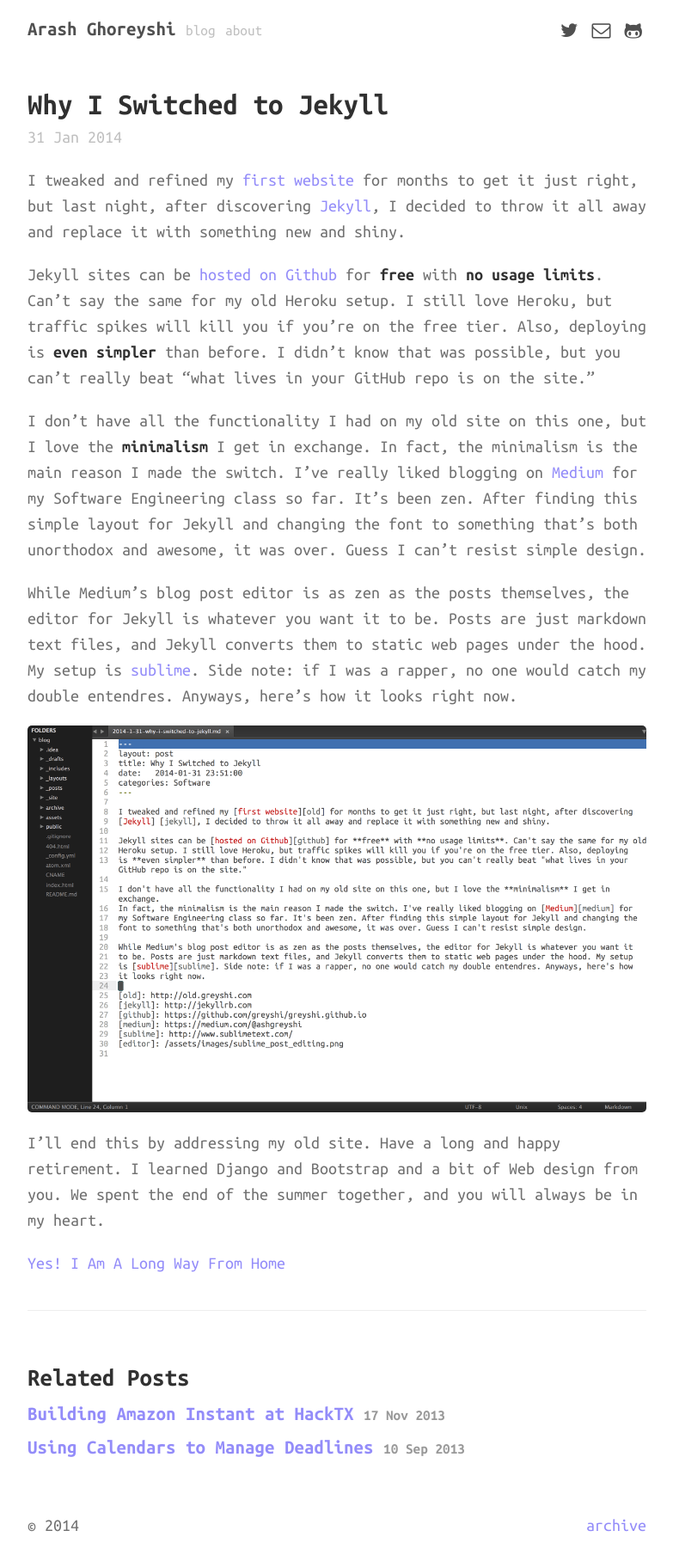
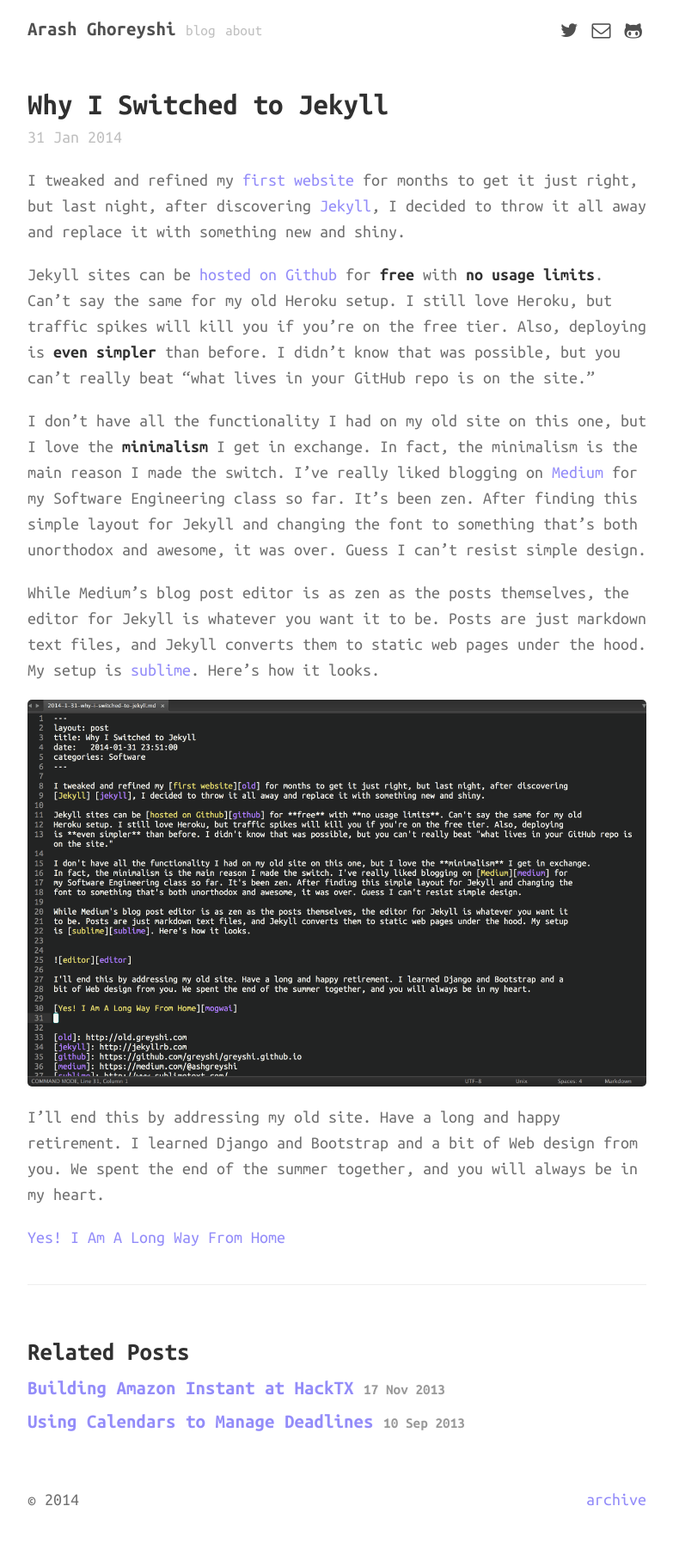
Before and after one commit to greyshi/greyshi.github.io, a Jekyll site: the page built from _posts/2014-1-31-why-i-switched-to-jekyll.md, in a window 1280 px wide. Shown: the whole page at 86% size, without its empty margins (248-1031 px from the left). Built offline with Jekyll 4.4.1, drawn with Linux system fonts in a browser that asks for light colours; nearby versions of some CDN libraries; Markdown is read by kramdown in place of the engine named in the settings; after the commit the page ends 1779 px from its top, so only the background shows below that.

```diff
--- a/_posts/2014-1-31-why-i-switched-to-jekyll.md
+++ b/_posts/2014-1-31-why-i-switched-to-jekyll.md
@@ -19,8 +19,8 @@ font to something that's both unorthodox and awesome, it was over. Guess I can't
 
 While Medium's blog post editor is as zen as the posts themselves, the editor for Jekyll is whatever you want it
 to be. Posts are just markdown text files, and Jekyll converts them to static web pages under the hood. My setup
-is [sublime][sublime]. Side note: if I was a rapper, no one would catch my double entendres. Anyways, here's how
-it looks right now.
+is [sublime][sublime]. Here's how it looks.
+
 
 ![editor][editor]
 
```
Also changed, not shown: assets/images/me.png, assets/images/sublime_post_editing.png.
